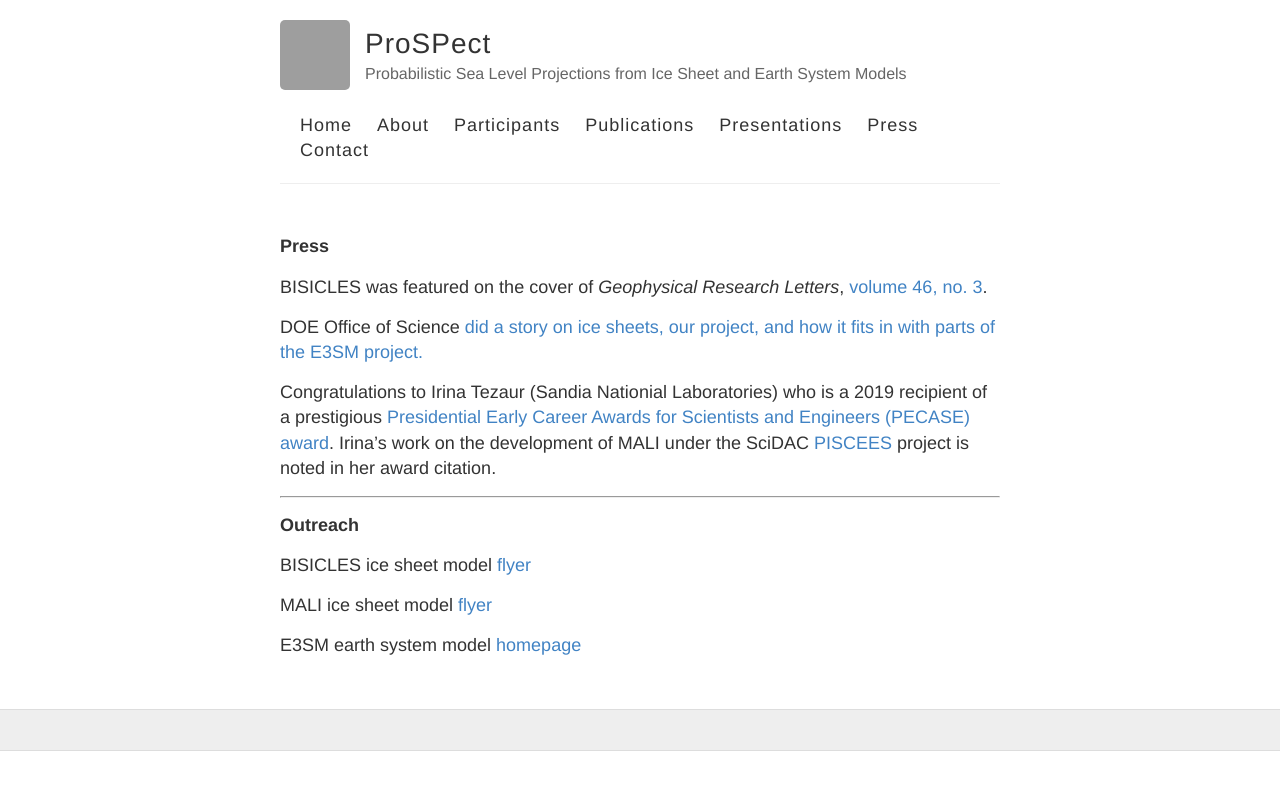
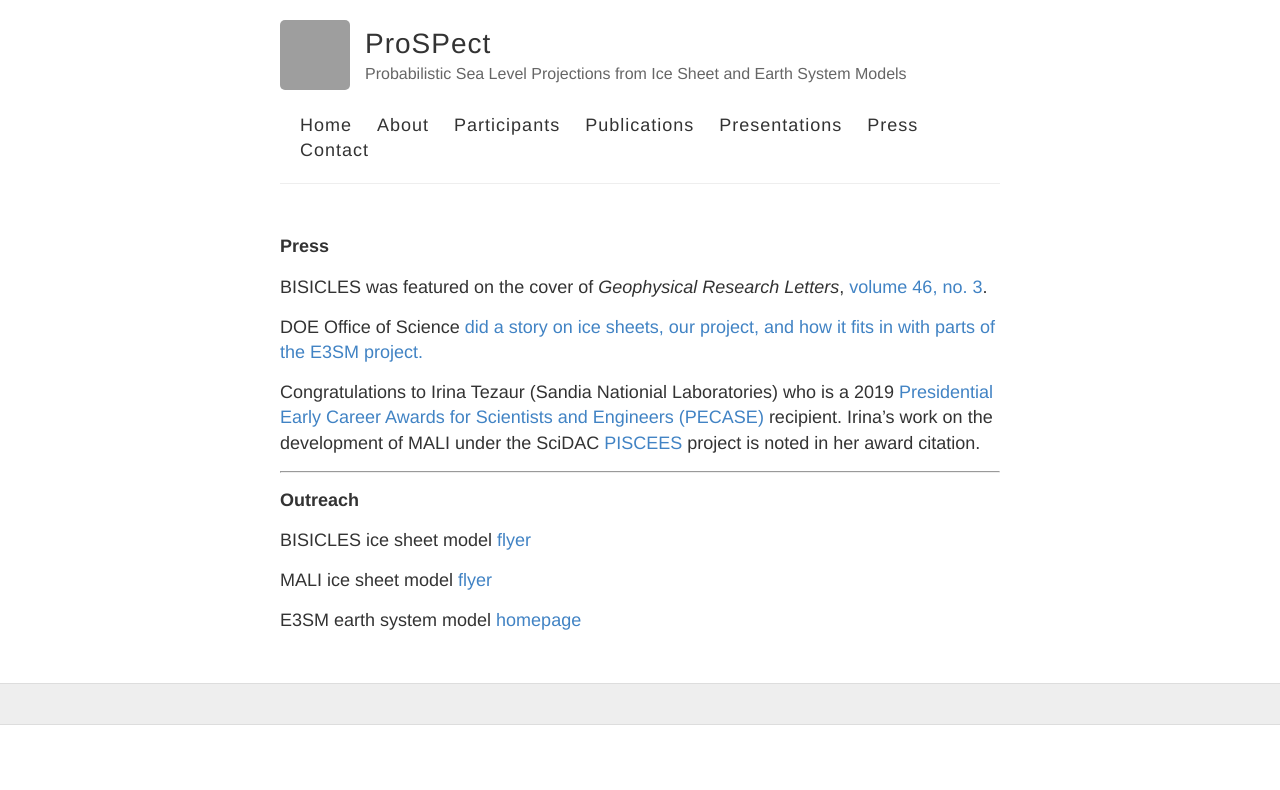
Before and after one commit to SLE-E3SM/SLE-E3SM.github.io, a Jekyll site: the page built from press.md, in a window 1280 px wide. Shown: the top 790 px of the page. Built offline with Jekyll 4.4.1, drawn with Linux system fonts in a browser that asks for light colours; grey boxes are pictures that could not be loaded.

Commit message:
Update press.md

```diff
--- a/press.md
+++ b/press.md
@@ -11,7 +11,7 @@ BISICLES was featured on the cover of *Geophysical Research Letters*, [volume 46
 
 DOE Office of Science [did a story on ice sheets, our project, and how it fits in with parts of the E3SM project.](https://www.energy.gov/science/articles/simulating-ice-bottom-world-modeling-antarctic-ice-sheets)
 
-Congratulations to Irina Tezaur (Sandia Nationial Laboratories) who is a 2019 recipient of a prestigious [Presidential Early Career Awards for Scientists and Engineers (PECASE) award](https://www.energy.gov/nnsa/articles/11-nnsa-employees-receive-highest-honor-early-career-scientists-and-engineers?fbclid=IwAR1gVTwdoJhEG5MD9bbjvT3KRN6qVVQtL5HSrQr8ds6-wfLH4n5_CHIyzew). Irina's work on the development of MALI under the SciDAC [PISCEES](https://climatemodeling.science.energy.gov/projects/predicting-ice-sheet-and-climate-evolution-extreme-scales-piscees) project is noted in her award citation.
+Congratulations to Irina Tezaur (Sandia Nationial Laboratories) who is a 2019 [Presidential Early Career Awards for Scientists and Engineers (PECASE)](https://www.energy.gov/nnsa/articles/11-nnsa-employees-receive-highest-honor-early-career-scientists-and-engineers?fbclid=IwAR1gVTwdoJhEG5MD9bbjvT3KRN6qVVQtL5HSrQr8ds6-wfLH4n5_CHIyzew) recipient. Irina's work on the development of MALI under the SciDAC [PISCEES](https://climatemodeling.science.energy.gov/projects/predicting-ice-sheet-and-climate-evolution-extreme-scales-piscees) project is noted in her award citation.
 
 
 ___
```
